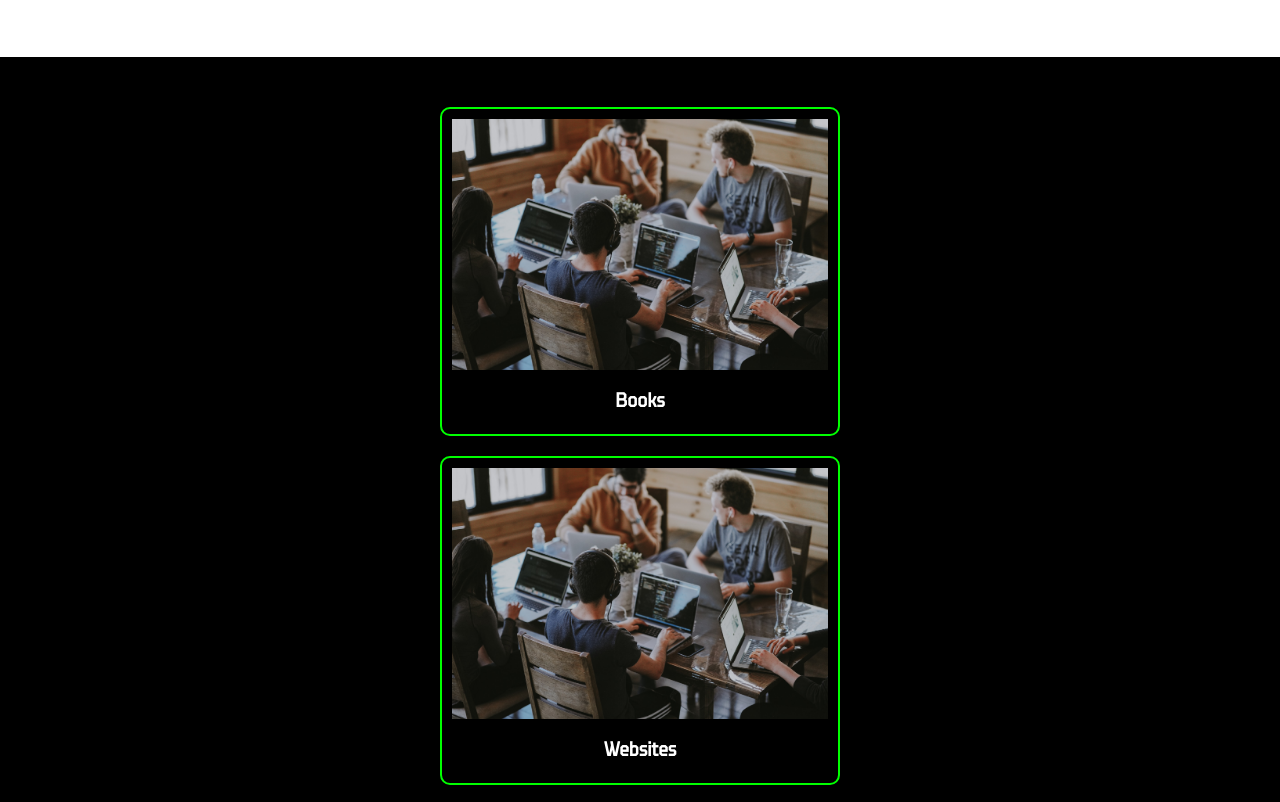
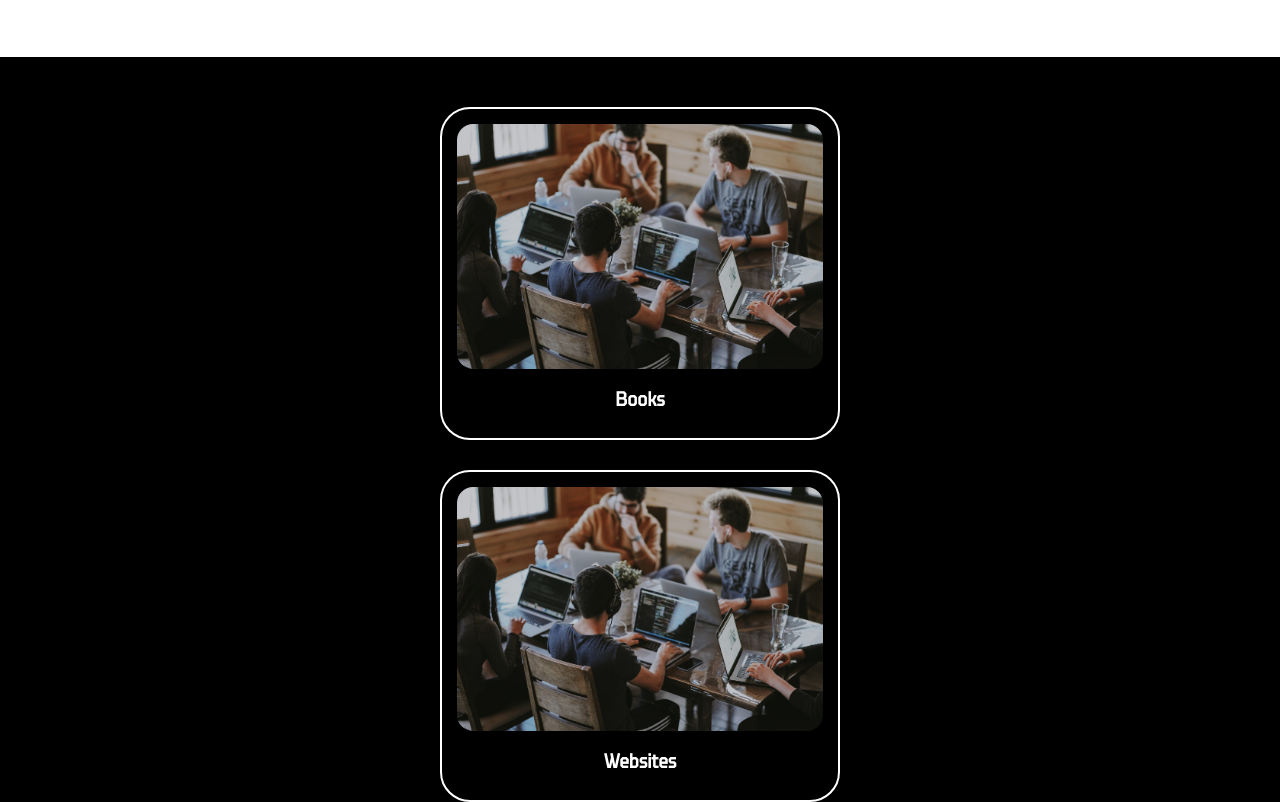
Before and after one commit to Devkul-Website/Devkul-Community-Website, a plain HTML site: page index.html in a window 1280 px wide. Shown: the part 1278-2080 px from the top of the page. Drawn offline with Linux system fonts and the light colour scheme.

Commit message:
Update main.scss

```diff
--- a/styles/main.scss
+++ b/styles/main.scss
@@ -20,7 +20,7 @@ body {
 
 img {
   width: 100%;
-  max-width: 400px;
+  max-width: 40em;
 }
 
 .container {
@@ -188,27 +188,27 @@ header {
 
 // RESOURCE SECTION
 .resource-section {
-  // background-color: #727272;
-
   .resources-link {
     display: flex;
     flex-direction: column;
     align-items: center;
-    gap: 2rem;
-    padding: 5em 1em;
+    gap: 3rem;
+    padding: 5em 3em;
 
     .resource {
       max-width: 40em;
-      padding: 1em;
-      border: 2px solid #0f0;
-      border-radius: 1em;
+      padding: 1.5em;
+      border: 2px solid $white;
+      border-radius: 3em;
 
       img {
+        display: block;
         max-width: 35em;
+        border-radius: 1em;
       }
 
       h3 {
-        margin: 0.5em 0;
+        margin: 0.8em 0 0.5em;
         font-size: 2rem;
         text-align: center;
         color: $white;
@@ -222,7 +222,7 @@ footer {
   text-align: center;
 
   .footer-section {
-    padding: 5em 0 2em;
+    padding: 2em 0 2em;
 
     .links {
       margin: 5em 0.5em;
```
Also changed, not shown: styles/main.css, 1 other file.
